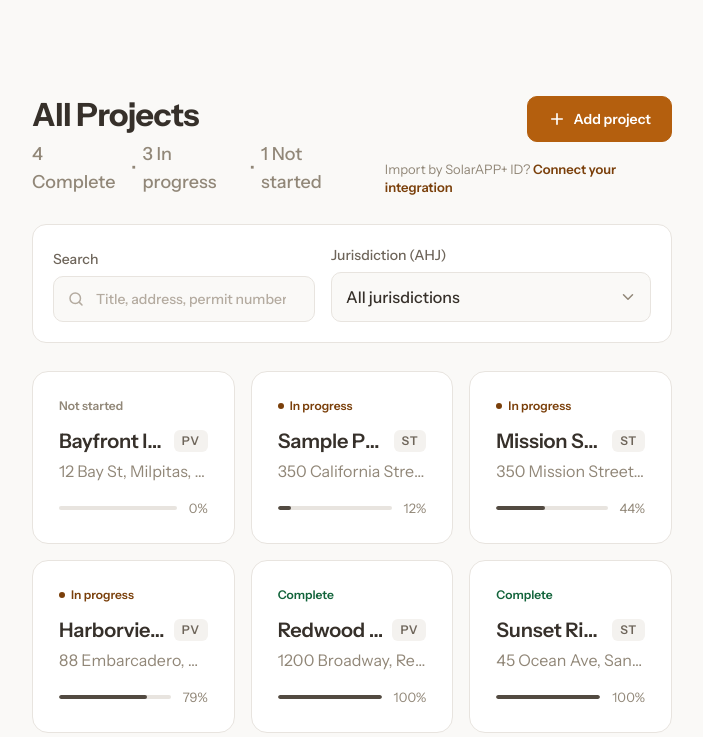
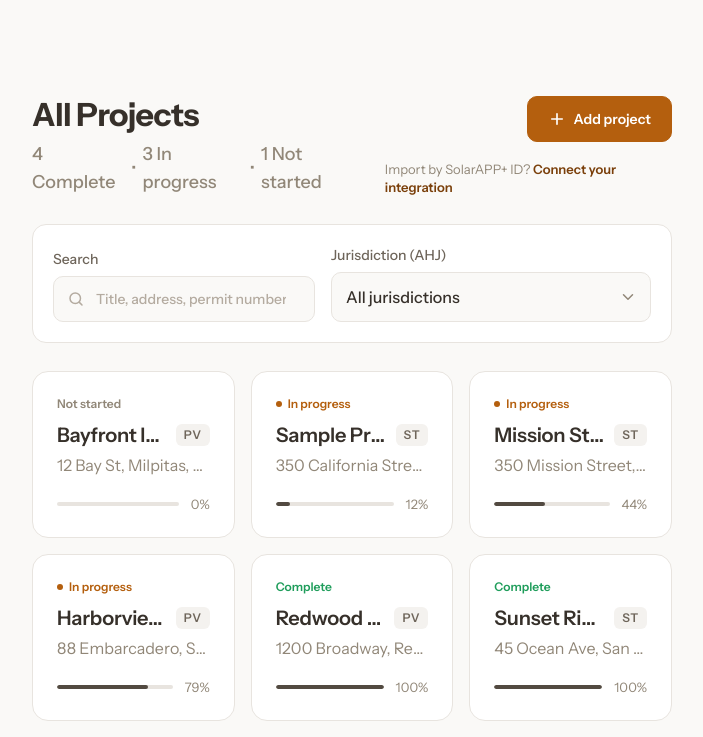
Before and after one commit to deepp2905/solarapp, a React (Vite) app: page / in a window 1280 px wide. Shown: the top 737 px of the page, without its empty margins (288-991 px from the left). Built offline with nearby package versions, Linux system fonts and the light colour scheme.

Commit message:
color tweaks

```diff
--- a/src/styles.css
+++ b/src/styles.css
@@ -1539,10 +1539,6 @@ a {
   font-weight: var(--fw-semibold);
 }
 
-.select-option.is-selected.is-active {
-  background: var(--color-brand-wash);
-}
-
 /* ---------- Project grid + cards ---------- */
 .projects-grid {
   display: grid;
@@ -1553,12 +1549,12 @@ a {
 .project-card {
   display: flex;
   flex-direction: column;
-  gap: 14px;
+  gap: 10px;
   min-width: 0;
   background: var(--card);
   border: 1px solid var(--border);
   border-radius: 16px;
-  padding: 26px;
+  padding: 24px;
 }
 
 .project-card:hover {
@@ -1608,7 +1604,8 @@ a {
   display: flex;
   align-items: center;
   gap: 12px;
-  padding-top: 2px;
+  margin-top: auto;
+  padding-top: 8px;
 }
 
 .project-card-pct {
@@ -1653,11 +1650,11 @@ a {
 }
 
 .status-badge--in-progress {
-  color: var(--color-brand-strong);
+  color: var(--color-brand);
 }
 
 .status-badge--complete {
-  color: var(--color-success-text);
+  color: var(--color-success);
 }
 
 .status-badge--not-started {
```
